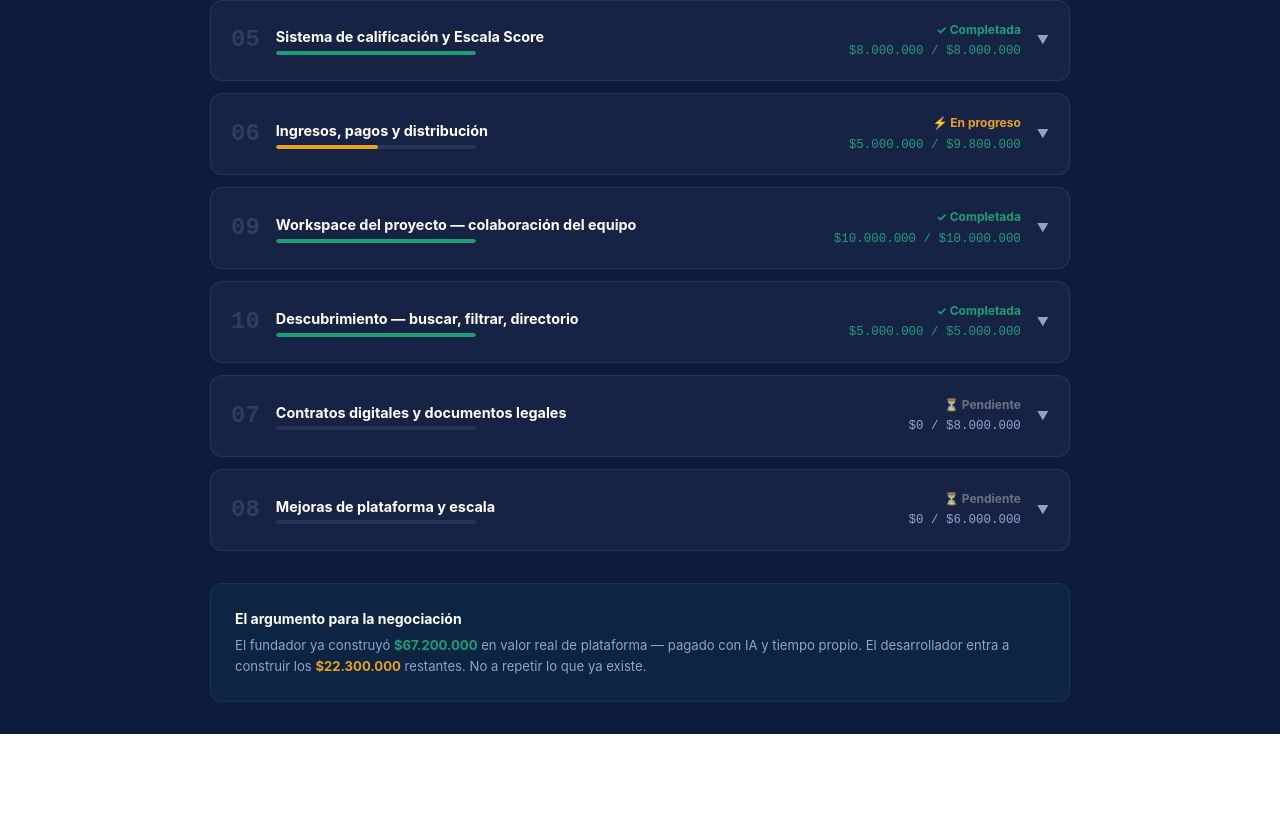
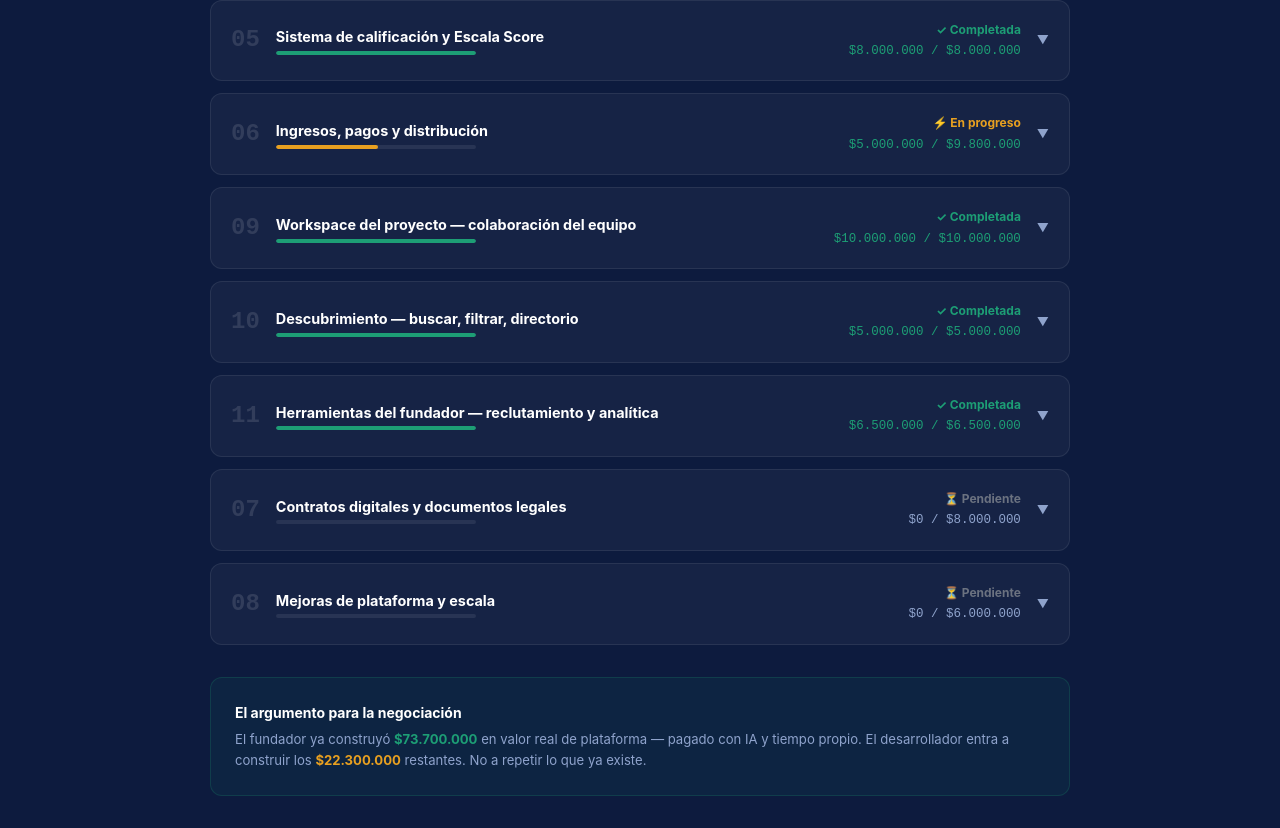
Before and after one commit to satoshigod/escala, a Next.js app: page /desarrollo in a window 1280 px wide. Shown: the part 935-1763 px from the top of the page. Before the commit the page ends 1669 px from the top, so only its background shows below. Built offline with nearby package versions, Linux system fonts and the light colour scheme.

Commit message:
update: fase 11 herramientas fundador completa

```diff
--- a/app/desarrollo/page.js
+++ b/app/desarrollo/page.js
@@ -128,6 +128,19 @@ const fases = [
       { num: '10.2', nombre: 'Buscar proyectos con filtros por sector, tipo A/B y ciudad', done: true, valor: 1500000, quien: 'Claude AI + Fundador' },
       { num: '10.3', nombre: 'Página de bienvenida para usuarios nuevos sin perfil', done: true, valor: 1000000, quien: 'Claude AI + Fundador' },
       { num: '10.4', nombre: 'Redireccion inteligente según estado del perfil', done: true, valor: 500000, quien: 'Claude AI + Fundador' },
+    ]
+  },
+  {
+    num: '11',
+    titulo: 'Herramientas del fundador — reclutamiento y analítica',
+    estado: 'completa',
+    valor_total: 6500000,
+    valor_hecho: 6500000,
+    hitos: [
+      { num: '11.1', nombre: 'Invitar especialistas por email con mensaje personalizado y link del proyecto', done: true, valor: 2000000, quien: 'Claude AI + Fundador' },
+      { num: '11.2', nombre: 'Pagina publica del proyecto sin login — compartible por WhatsApp y redes', done: true, valor: 2000000, quien: 'Claude AI + Fundador' },
+      { num: '11.3', nombre: 'Panel de metricas — postulaciones por rol, embudo de conversion, tasa de aceptacion', done: true, valor: 1500000, quien: 'Claude AI + Fundador' },
+      { num: '11.4', nombre: 'Template de invitacion por email con Resend', done: true, valor: 1000000, quien: 'Claude AI + Fundador' },
     ]
   },
   {
```
